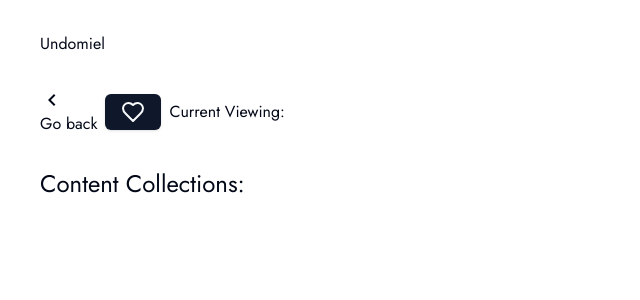
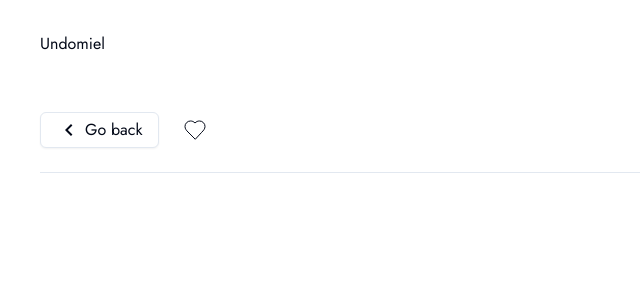
Before and after one commit to whit3st/CMS-Undomiel, a Next.js app: page /repo/1 in a window 1280 px wide. Shown: the top 300 px of the page, without its empty margins (0-640 px from the left). Built offline with nearby package versions, Linux system fonts and the light colour scheme.

Commit message:
windows update

```diff
--- a/app/auth/page.tsx
+++ b/app/auth/page.tsx
@@ -1,6 +1,7 @@
 "use client";
 
 import { Button } from "@/components/ui/button";
+import { GitHubLogoIcon } from "@radix-ui/react-icons";
 import React from "react";
 
 const Auth = () => {
@@ -11,7 +12,8 @@ const Auth = () => {
     };
     return (
         <main className="grid place-content-center h-full">
-            <Button onClick={loginWithGithub} className="btn">
+            <Button onClick={loginWithGithub} size={"lg"} className="flex gap-2 items-center">
+                <GitHubLogoIcon className="w-6 h-6" />
                 GitHub Login
             </Button>
         </main>
--- a/app/repo/[id]/edit/[content]/page.tsx
+++ b/app/repo/[id]/edit/[content]/page.tsx
@@ -1,7 +1,7 @@
 "use client";
 import useFetchMarkdownFiles from "@/hooks/use-fetch-markdown-files";
 import useFetchSingleMarkdownFileContents from "@/hooks/use-fetch-markdown-file";
-import { ChevronLeft } from "lucide-react";
+import { ChevronLeft, FilePen, LoaderCircle } from "lucide-react";
 import { useRouter } from "next/navigation";
 import MDEditor from "@uiw/react-md-editor";
 import matter, { GrayMatterFile } from "gray-matter";
@@ -12,6 +12,15 @@ import ls from "@/utils/ls";
 import { SingleUserRepository } from "@/hooks/use-fetch-repos";
 import { toast } from "sonner";
 import { Button } from "@/components/ui/button";
+import {
+    Dialog,
+    DialogContent,
+    DialogDescription,
+    DialogHeader,
+    DialogTitle,
+    DialogTrigger,
+} from "@/components/ui/dialog";
+import { Input } from "@/components/ui/input";
 
 const Repo = ({ params }: { params: { content: string } }) => {
     const router = useRouter();
@@ -70,28 +79,72 @@ const Repo = ({ params }: { params: { content: string } }) => {
 
     return (
         <main>
-            <Button className="btn mb-6 border hover:border-inherit" onClick={() => router.back()}>
-                <ChevronLeft />
-                Go back
-            </Button>
+            <section className="flex gap-2 items-center">
+                <Button
+                    className="flex gap-1 items-center my-6"
+                    variant={"outline"}
+                    onClick={() => router.back()}
+                    title="Go back to all content collections page"
+                >
+                    <ChevronLeft />
+                    Go back
+                </Button>
+                <Dialog>
+                    <Button asChild variant={"ghost"} title="Edit frontmatter data">
+                        <DialogTrigger>
+                            <FilePen />
+                        </DialogTrigger>
+                    </Button>
+                    <DialogContent>
+                        <DialogHeader>
+                            <DialogTitle>Frontmatter Data</DialogTitle>
+                        </DialogHeader>
+                        <section className="grid grid-cols-2 gap-2">
+                            {contents &&
+                                contents.data &&
+                                Object.entries(contents.data).map((data) => {
+                                    return (
+                                        <div key={Math.random()}>
+                                            <label htmlFor={data[0]}>
+                                                <p className="capitalize py-1.5">
+                                                    <b>{data[0]}</b>
+                                                </p>
+                                                <Input
+                                                    type="text"
+                                                    id={data[0]}
+                                                    defaultValue={data[1]}
+                                                    onBlur={(e) => {
+                                                        setContents({
+                                                            ...contents,
+                                                            data: {
+                                                                ...contents.data,
+                                                                [data[0]]: e.currentTarget.value,
+                                                            },
+                                                        });
+                                                    }}
+                                                />
+                                            </label>
+                                        </div>
+                                    );
+                                })}
+                        </section>
+                    </DialogContent>
+                </Dialog>
+            </section>
             <section className="flex border rounded-md overflow-clip h-[600px]">
                 {/* ALL MARKDOWN FILES */}
 
-                <aside className="relative flex flex-col w-1/6 overflow-auto border-r">
-                    {loading && (
-                        <span className="loading loading-dots loading-lg absolute top-1/2 left-1/2 translate-x-[-50%] translate-y-[-50%]"></span>
-                    )}
+                <aside className="relative flex flex-col w-1/6 p-1 gap-1 overflow-auto border-r">
+                    {loading && <LoaderCircle className="animate-spin w-10 h-10" />}
                     {error && <p>{error}</p>}
                     {markdownFiles &&
                         markdownFiles.map((file) => (
                             <Button
                                 key={file.sha}
+                                variant={
+                                    selectedMarkdownFilePath === file.path ? "default" : "outline"
+                                }
                                 onClick={() => setSelectedMarkdownFilePath(file.path)}
-                                className={`px-2 truncate text-start py-1.5 ${
-                                    selectedMarkdownFilePath === file.path
-                                        ? "bg-neutral text-primary-content"
-                                        : ""
-                                }`}
                                 title={file.name}
                             >
                                 {file.name.replace(".md", "")}
--- a/app/repo/[id]/page.tsx
+++ b/app/repo/[id]/page.tsx
@@ -7,6 +7,7 @@ import useFetchContentFolders from "@/hooks/use-fetch-content-folders";
 import { useCurrentRepo } from "@/store/store";
 import ls from "@/utils/ls";
 import { UserRepositories } from "@/hooks/use-fetch-repos";
+import { Button } from "@/components/ui/button";
 const Repo = ({ params }: { params: { id: string } }) => {
     const { currentRepo, setCurrentRepo } = useCurrentRepo();
     useEffect(() => {
@@ -21,26 +22,23 @@ const Repo = ({ params }: { params: { id: string } }) => {
     const { folders, loading, error } = useFetchContentFolders(params.id);
     return (
         <main>
-            <section className="flex items-center gap-2">
+            <section className="flex items-center gap-2 border-b py-6">
                 <GoBack />
                 <AddToFavorites />
-                <p className="card-title">Current Viewing: {currentRepo?.name}</p>
+                <h1 className="text-lg">{currentRepo?.name}</h1>
             </section>
             <section className="py-6">
-                <h2 className="text-2xl py-2">Content Collections:</h2>
                 {loading && <span className="loading loading-dots loading-lg"></span>}
                 {error && <pre>{JSON.stringify(error, null, 2)}</pre>}
                 {folders && folders.length === 0 && <p>No content collections found</p>}
                 {folders &&
                     folders.length > 0 &&
                     folders.map((folder) => (
-                        <Link
-                            href={`/repo/${params.id}/edit/${folder.name}`}
-                            key={folder.sha}
-                            className="btn mx-1"
-                        >
-                            {folder.name}
-                        </Link>
+                        <Button asChild variant={"outline"} size={"lg"} key={folder.sha}>
+                            <Link href={`/repo/${params.id}/edit/${folder.name}`}>
+                                {folder.name}
+                            </Link>
+                        </Button>
                     ))}
             </section>
         </main>
--- a/components/individual-repo/add-to-favorites.tsx
+++ b/components/individual-repo/add-to-favorites.tsx
@@ -7,6 +7,7 @@ import { Heart } from "lucide-react";
 import ls from "@/utils/ls";
 import { Button } from "../ui/button";
 const AddToFavorites = () => {
+    const [isFavorited, setIsFavorited] = useState(false);
     const pathname = usePathname();
     const [currentRepo, setCurrentRepo] = useState<SingleUserRepository>(
         {} as SingleUserRepository
@@ -21,6 +22,8 @@ const AddToFavorites = () => {
                 const currentRepo = ALL_REPOS.find((repo) => repo.name === CURRENT_REPO);
                 if (currentRepo) {
                     setCurrentRepo(currentRepo);
+                const FAVORITED_REPOS = ls<UserRepositories>("FAVORITED_REPOS");
+                    setIsFavorited(FAVORITED_REPOS!.some((repo) => repo.name === currentRepo.name));
                 }
             }
         }
@@ -29,20 +32,25 @@ const AddToFavorites = () => {
     const addToFavorites = () => {
         // Add repo to local storage
         const FAVORITED_REPOS = ls<UserRepositories>("FAVORITED_REPOS");
+        if (!FAVORITED_REPOS) return;
 
         if (FAVORITED_REPOS && !FAVORITED_REPOS.some((repo) => repo.name === currentRepo.name)) {
             FAVORITED_REPOS.push(currentRepo);
             localStorage.setItem("FAVORITED_REPOS", JSON.stringify(FAVORITED_REPOS));
             window.dispatchEvent(new Event("storage"));
-
             toast.success("Added to favorites");
+            setIsFavorited(true);
         } else {
-            toast.error("Already added to favorites");
+            const newFavorites = FAVORITED_REPOS.filter((repo) => repo.name !== currentRepo.name);
+            localStorage.setItem("FAVORITED_REPOS", JSON.stringify(newFavorites));
+            window.dispatchEvent(new Event("storage"));
+            toast.warning("Removed from favorites");
+            setIsFavorited(false);
         }
     };
     return (
-        <Button className="btn btn-ghost" onClick={addToFavorites}>
-            <Heart />
+        <Button variant={"ghost"} title="Add to favorites" onClick={addToFavorites}>
+            <Heart fill={isFavorited ? "red" : "white"} strokeWidth={1} className="transition-colors duration-300" />
         </Button>
     );
 };
--- a/components/individual-repo/go-back.tsx
+++ b/components/individual-repo/go-back.tsx
@@ -2,10 +2,12 @@
 
 import Link from "next/link";
 import React from "react";
+import { Button } from "../ui/button";
 
 const GoBack = () => {
     return (
-        <Link href="/" className="btn">
+        <Button variant={"outline"} asChild>
+            <Link href="/" className="flex gap-1 items-center">
                 <svg
                     className="h-6 w-6 fill-current"
                     xmlns="http://www.w3.org/2000/svg"
@@ -15,8 +17,9 @@ const GoBack = () => {
                 >
                     <path d="M15.41,16.58L10.83,12L15.41,7.41L14,6L8,12L14,18L15.41,16.58Z"></path>
                 </svg>
-            Go back
+                <p>Go back</p>
             </Link>
+        </Button>
     );
 };
 
--- a/hooks/use-fetch-markdown-file.ts
+++ b/hooks/use-fetch-markdown-file.ts
@@ -43,6 +43,7 @@ const useFetchSingleMarkdownFileContents = () => {
         setContents,
         originalContents,
         sha,
+
     };
 };
 export default useFetchSingleMarkdownFileContents;
```
Also changed, not shown: components/header/favorited-repos-dropdown.tsx (+5 -3 lines). Lines whose indentation alone changed are shown as unchanged.
